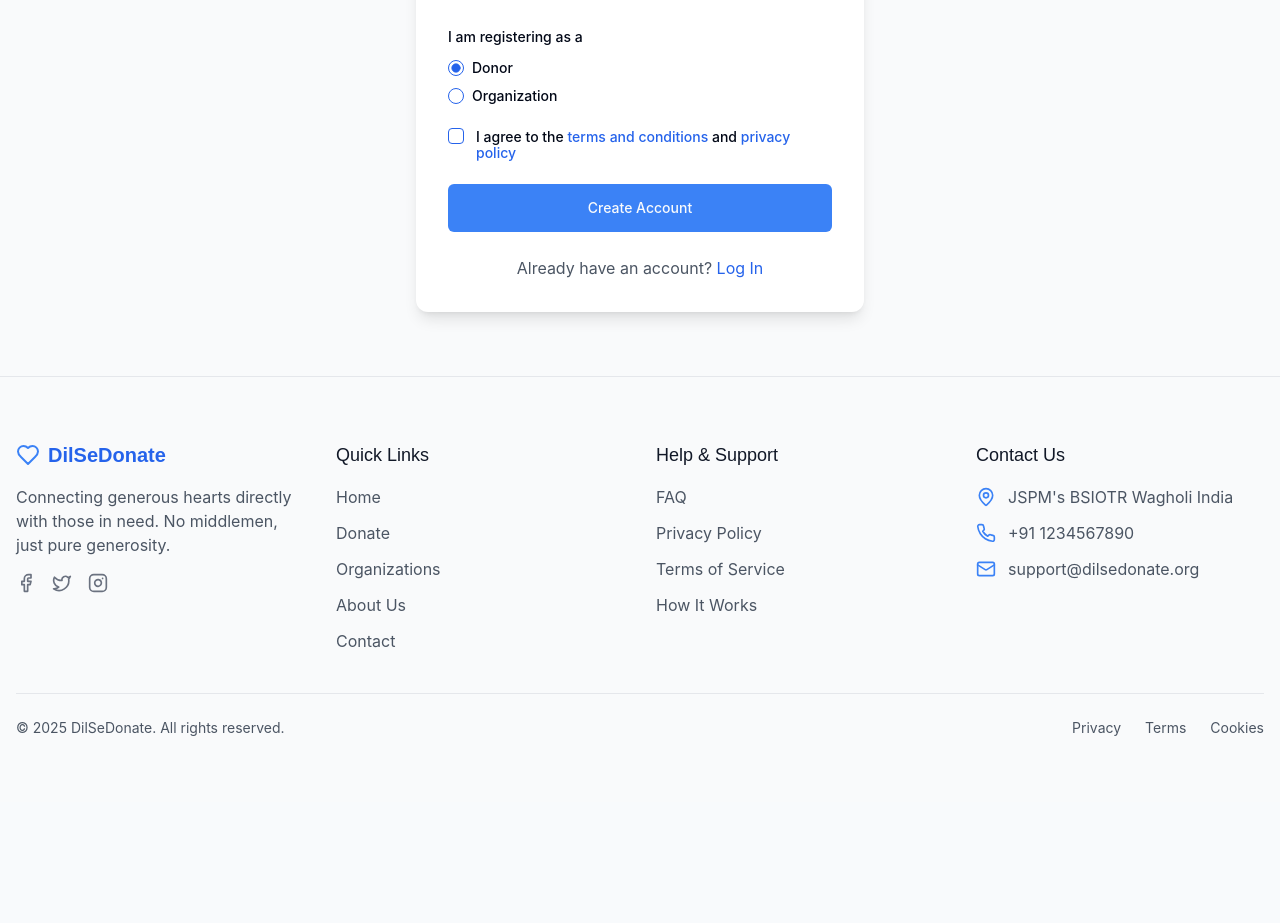
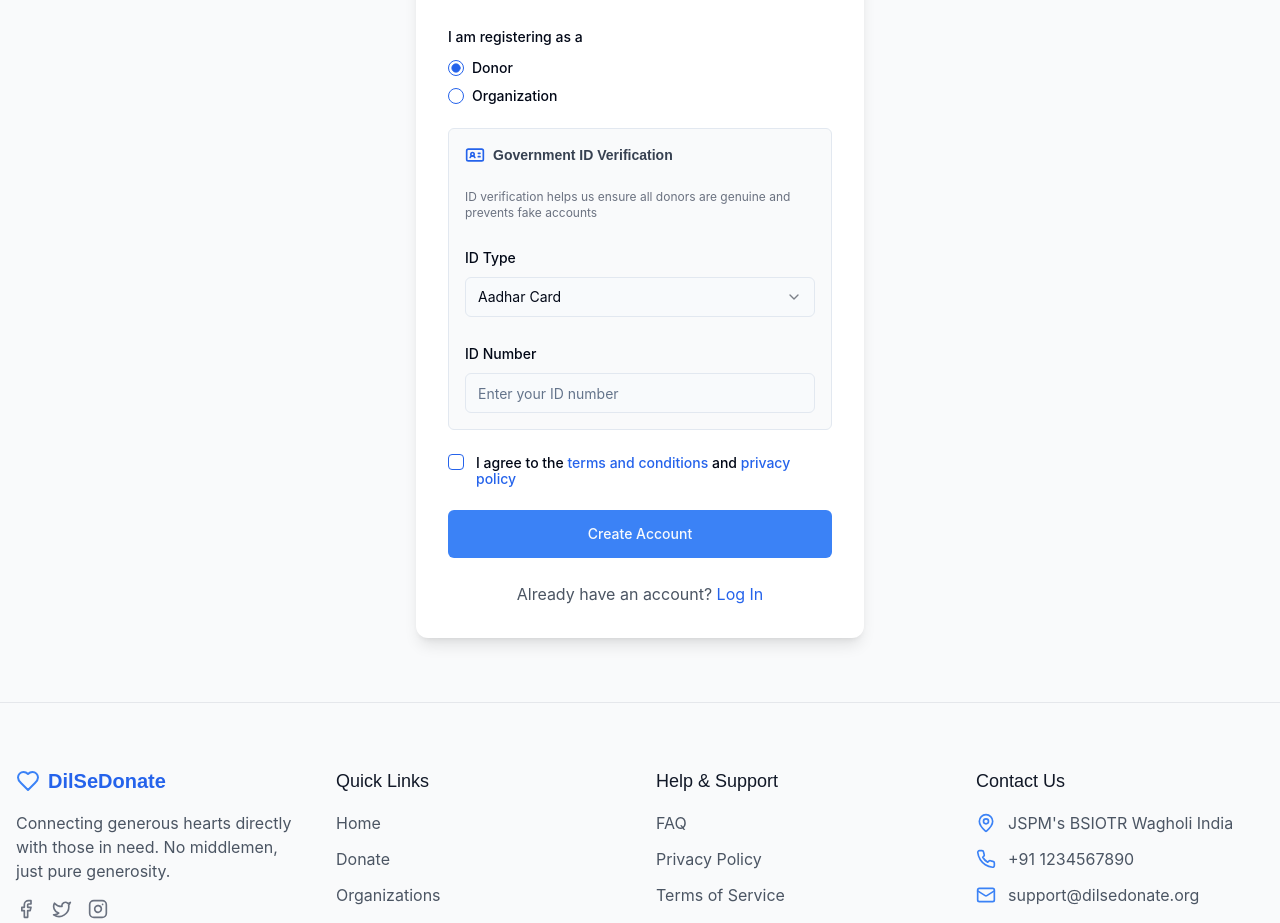
Before and after one commit to ridash-dev/dilse-share-care, a React (Vite) app: page /register in a window 1280 px wide. Shown: the part 844-1767 px from the top of the page. Before the commit the page ends 1646 px from the top, so only its background shows below. Built offline with nearby package versions, Linux system fonts and the light colour scheme.

Commit message:
feat: Add mandatory ID verification to signup
Adds mandatory ID verification during the signup process to prevent fake accounts.

```diff
--- a/src/components/auth/RegisterForm.tsx
+++ b/src/components/auth/RegisterForm.tsx
@@ -1,3 +1,4 @@
+
 import { useState } from "react";
 import { useForm } from "react-hook-form";
 import { zodResolver } from "@hookform/resolvers/zod";
@@ -16,7 +17,14 @@ import {
 import { Input } from "@/components/ui/input";
 import { RadioGroup, RadioGroupItem } from "@/components/ui/radio-group";
 import { Checkbox } from "@/components/ui/checkbox";
-import { Eye, EyeOff, Check } from "lucide-react";
+import { Eye, EyeOff, Check, IdCard } from "lucide-react";
+import {
+  Select,
+  SelectContent,
+  SelectItem,
+  SelectTrigger,
+  SelectValue,
+} from "@/components/ui/select";
 
 const registerFormSchema = z.object({
   name: z.string().min(2, { message: "Name must be at least 2 characters" }),
@@ -30,6 +38,8 @@ const registerFormSchema = z.object({
     .regex(/[0-9]/, { message: "Password must contain at least one number" }),
   confirmPassword: z.string(),
   userType: z.enum(["donor", "organization"]),
+  idType: z.enum(["aadhar", "pan", "driving"]),
+  idNumber: z.string().min(3, { message: "Please enter a valid ID number" }),
   termsAccepted: z.boolean().refine((val) => val === true, {
     message: "You must accept the terms and conditions",
   }),
@@ -55,6 +65,8 @@ const RegisterForm = () => {
       password: "",
       confirmPassword: "",
       userType: "donor",
+      idType: "aadhar",
+      idNumber: "",
       termsAccepted: false,
     },
   });
@@ -64,6 +76,8 @@ const RegisterForm = () => {
       name: data.name,
       phone: data.phone,
       userType: data.userType,
+      idType: data.idType,
+      idNumber: data.idNumber,
     });
     setIsSuccess(true);
   };
@@ -236,6 +250,54 @@ const RegisterForm = () => {
             )}
           />
 
+          <div className="space-y-6 border p-4 rounded-md bg-gray-50">
+            <div className="flex items-center gap-2">
+              <IdCard className="h-5 w-5 text-dilse-600" />
+              <h3 className="text-sm font-semibold text-gray-700">Government ID Verification</h3>
+            </div>
+            <p className="text-xs text-gray-500">ID verification helps us ensure all donors are genuine and prevents fake accounts</p>
+
+            <FormField
+              control={form.control}
+              name="idType"
+              render={({ field }) => (
+                <FormItem>
+                  <FormLabel>ID Type</FormLabel>
+                  <Select
+                    onValueChange={field.onChange}
+                    defaultValue={field.value}
+                  >
+                    <FormControl>
+                      <SelectTrigger>
+                        <SelectValue placeholder="Select ID type" />
+                      </SelectTrigger>
+                    </FormControl>
+                    <SelectContent>
+                      <SelectItem value="aadhar">Aadhar Card</SelectItem>
+                      <SelectItem value="pan">PAN Card</SelectItem>
+                      <SelectItem value="driving">Driving License</SelectItem>
+                    </SelectContent>
+                  </Select>
+                  <FormMessage />
+                </FormItem>
+              )}
+            />
+
+            <FormField
+              control={form.control}
+              name="idNumber"
+              render={({ field }) => (
+                <FormItem>
+                  <FormLabel>ID Number</FormLabel>
+                  <FormControl>
+                    <Input placeholder="Enter your ID number" {...field} />
+                  </FormControl>
+                  <FormMessage />
+                </FormItem>
+              )}
+            />
+          </div>
+
           <FormField
             control={form.control}
             name="termsAccepted"
```
